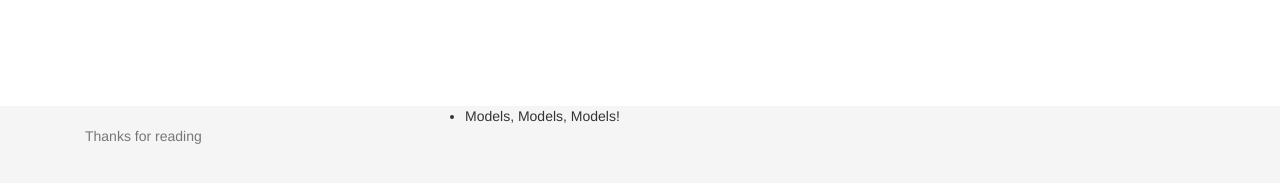
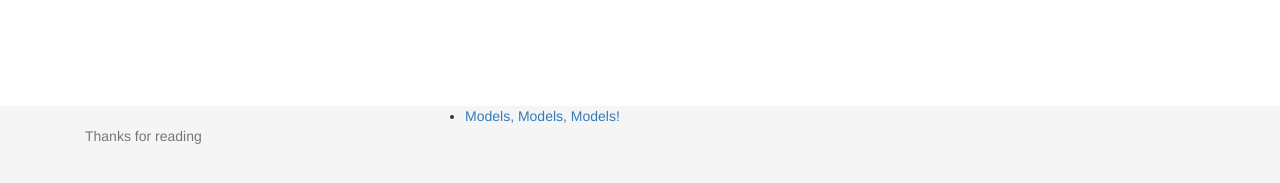
Before and after one commit to the-crap-i-wrote/the-crap-i-wrote.github.io, a Jekyll site: the page built from index.html, in a window 1280 px wide. Shown: the part 634-817 px from the top of the page. Built offline with Jekyll 4.4.1, drawn with Linux system fonts in a browser that asks for light colours.

Commit message:
Update default.html

```diff
--- a/_layouts/default.html
+++ b/_layouts/default.html
@@ -60,7 +60,7 @@
                 <p class="text-muted col-md-4">Thanks for reading</p>
                 <ul class="col-md-4">
                     {% for post in site.posts limit:2 %}
-                    <li>{{ post.title }}</li>
+                    <li><a href="{{ post.url }}">{{ post.title }}</a></li>
                     {% endfor %}
                 </ul>
             </div>
```
